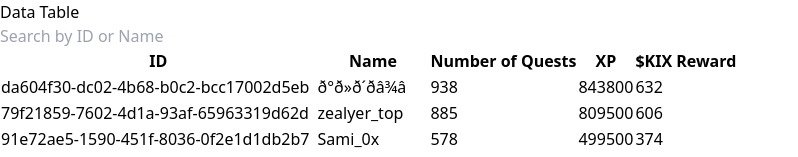
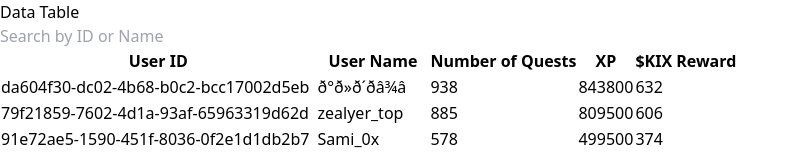
Before and after one commit to noorshanu/winnersearcher, a React (Vite) app: page / in a window 1280 px wide. Shown: the top 157 px of the page, without its empty margins (0-798 px from the left). Built offline with nearby package versions, Linux system fonts and the light colour scheme.

Commit message:
Update Table.jsx

```diff
--- a/src/components/Table.jsx
+++ b/src/components/Table.jsx
@@ -32,8 +32,8 @@ const Table = () => {
       <table className="border-collapse border border-gray-600 w-full">
         <thead>
           <tr>
-            <th className="border border-gray-600 px-3 py-2">ID</th>
-            <th className="border border-gray-600 px-3 py-2">Name</th>
+            <th className="border border-gray-600 px-3 py-2"> User ID</th>
+            <th className="border border-gray-600 px-3 py-2">User Name</th>
             <th className="border border-gray-600 px-3 py-2">Number of Quests</th>
             <th className="border border-gray-600 px-3 py-2">XP</th>
             <th className="border border-gray-600 px-3 py-2">$KIX Reward</th>
```
